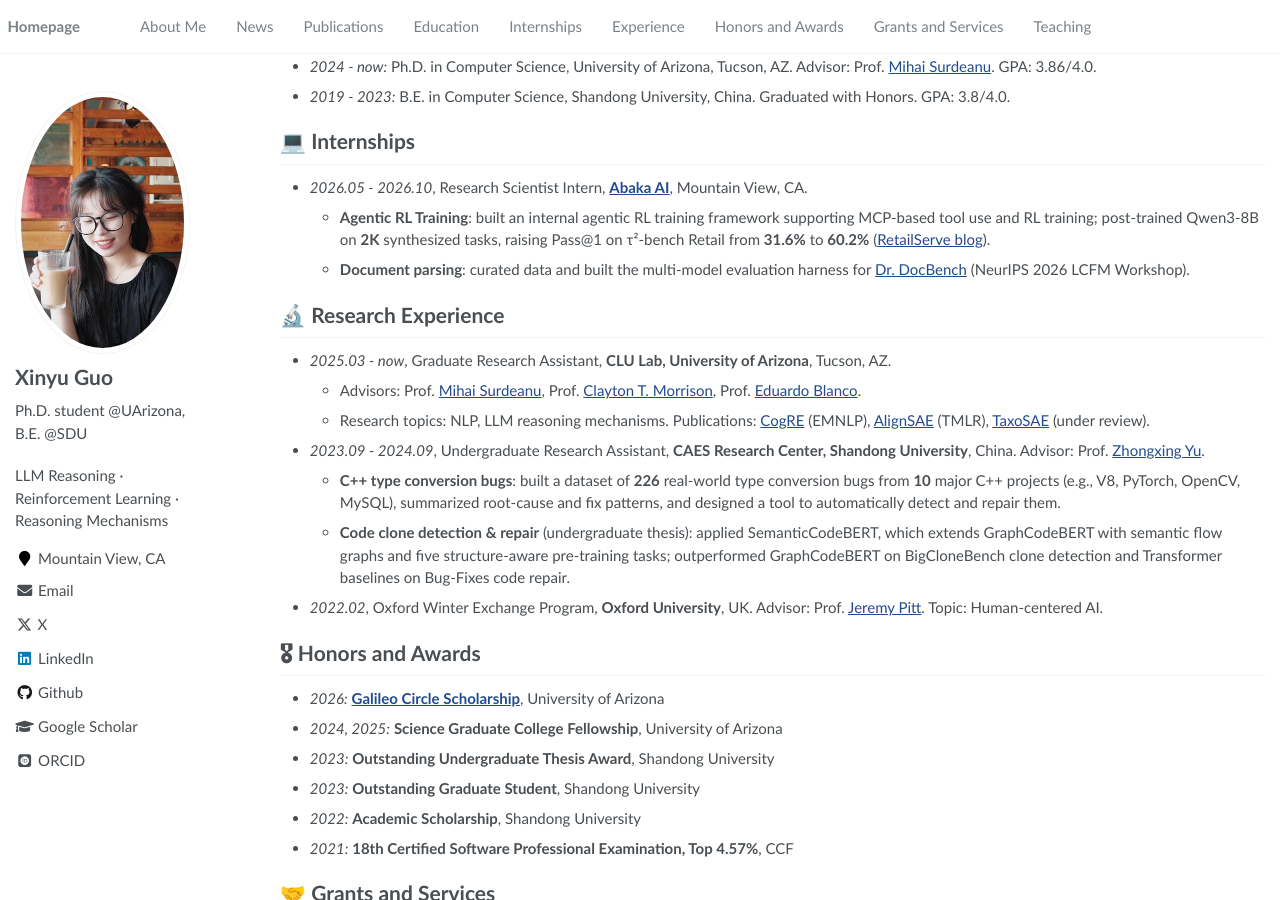
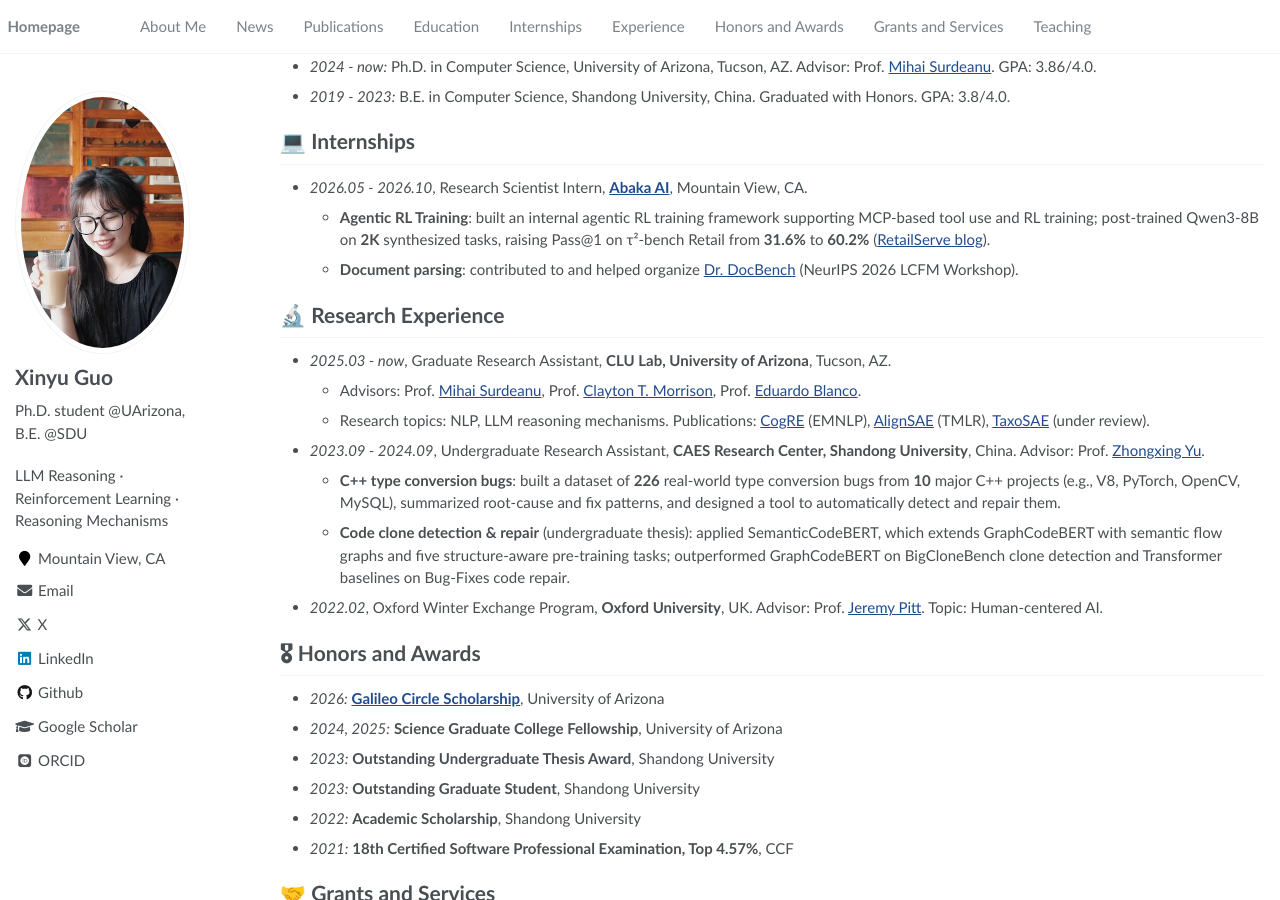
Before and after one commit to xinnyuguo/xinnyuguo.github.io, a Jekyll site: the page built from _pages/about.md, in a window 1280 px wide and 900 px high, scrolled down 3000 px. Built offline with Jekyll 4.4.1, drawn with Linux system fonts in a browser that asks for light colours; some web fonts are replaced.

Commit message:
Reword Dr. DocBench internship bullet
Co-Authored-By: Claude Opus 5.5 (1M context) <noreply@anthropic.com>

```diff
--- a/_pages/about.md
+++ b/_pages/about.md
@@ -131,7 +131,7 @@ Minglai Yang, **Xinyu Guo**, Zhengliang Shi, Jinhe Bi, Steven Bethard, Mihai Sur
 # 💻 Internships
 - *2026.05 - 2026.10*, Research Scientist Intern, **[Abaka AI](https://www.abaka.ai)**, Mountain View, CA.
   - **Agentic RL Training**: built an internal agentic RL training framework supporting MCP-based tool use and RL training; post-trained Qwen3-8B on **2K** synthesized tasks, raising Pass@1 on τ²-bench Retail from **31.6%** to **60.2%** ([RetailServe blog](https://www.abaka.ai/blog/retail-agent-training-data-retailserve)).
-  - **Document parsing**: curated data and built the multi-model evaluation harness for [Dr. DocBench](https://arxiv.org/abs/2606.01393) (NeurIPS 2026 LCFM Workshop).
+  - **Document parsing**: contributed to and helped organize [Dr. DocBench](https://arxiv.org/abs/2606.01393) (NeurIPS 2026 LCFM Workshop).
 
 # 🔬 Research Experience
 - *2025.03 - now*, Graduate Research Assistant, **CLU Lab, University of Arizona**, Tucson, AZ.
```
